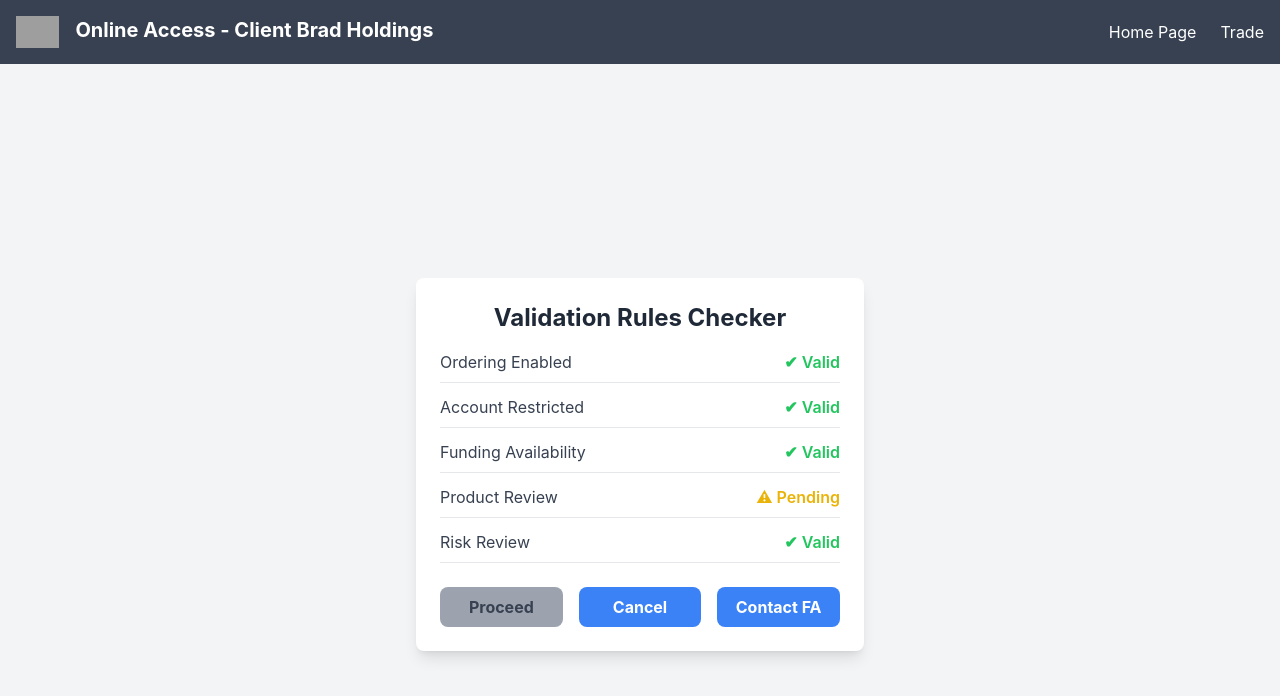
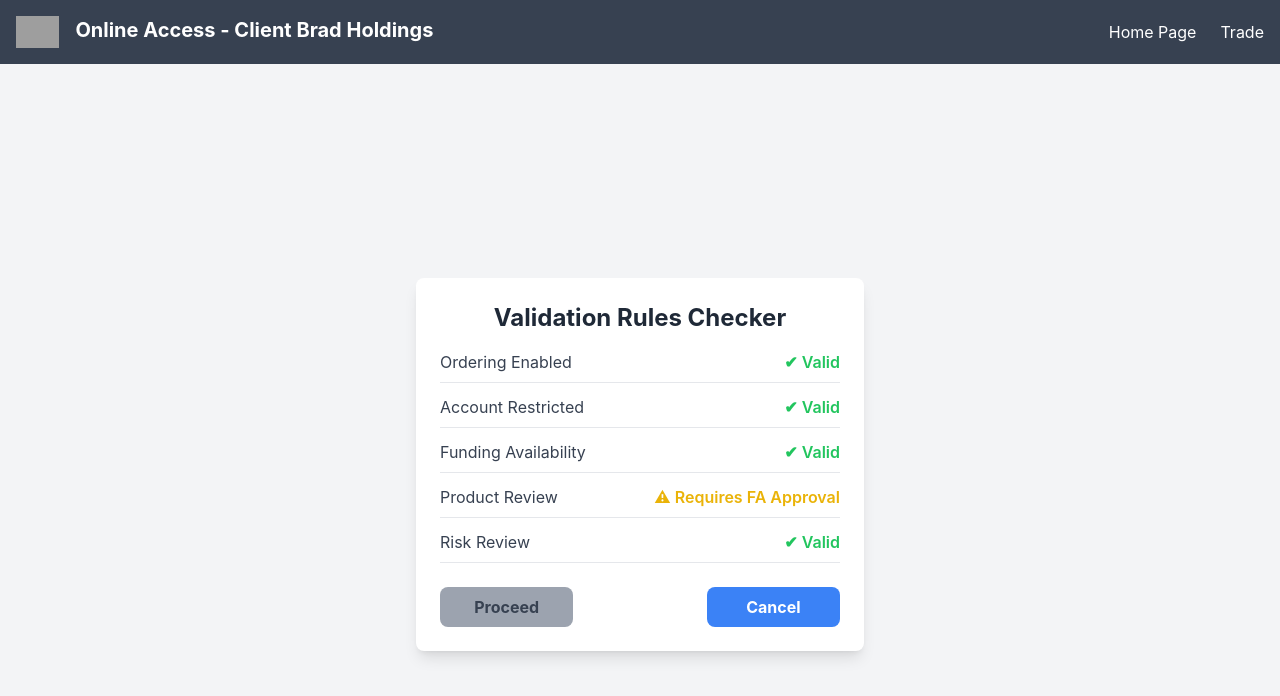
Before and after one commit to Plutus-Party-Codefest-2024/2024_Codefest_plutus, a React (Create React App) app: page /verify3 in a window 1280 px wide. Shown: the top 696 px of the page. Built offline with nearby package versions, Linux system fonts and the light colour scheme; grey boxes are pictures that could not be loaded.

Commit message:
Client 3 verify update

```diff
--- a/src/components/client3-verify/Verify3.jsx
+++ b/src/components/client3-verify/Verify3.jsx
@@ -86,7 +86,7 @@ const Verify3 = () => {
                         {visibleRules.rule4 && (
                             <div id="rule4" className="flex items-center justify-between border-b pb-2">
                                 <span className="text-gray-700">Product Review</span>
-                                <span className="text-yellow-500 font-semibold">⚠ Pending</span>
+                                <span className="text-yellow-500 font-semibold">⚠ Requires FA Approval</span>
                             </div>
                         )}
                         {visibleRules.rule5 && (
@@ -132,9 +132,9 @@ const Verify3 = () => {
                         <button class="bg-blue-500 text-white font-bold py-2 rounded-lg hover:bg-blue-600 transition w-1/3" onClick={handleClick1}>
                             Cancel
                         </button>
-                        <button class="bg-blue-500 text-white font-bold py-2 rounded-lg hover:bg-blue-600 transition w-1/3" onClick={handleClick2}>
+                        {/* <button class="bg-blue-500 text-white font-bold py-2 rounded-lg hover:bg-blue-600 transition w-1/3" onClick={handleClick2}>
                             Contact FA
-                        </button>
+                        </button> */}
                     </div>
                 </div>
             </div>
```
